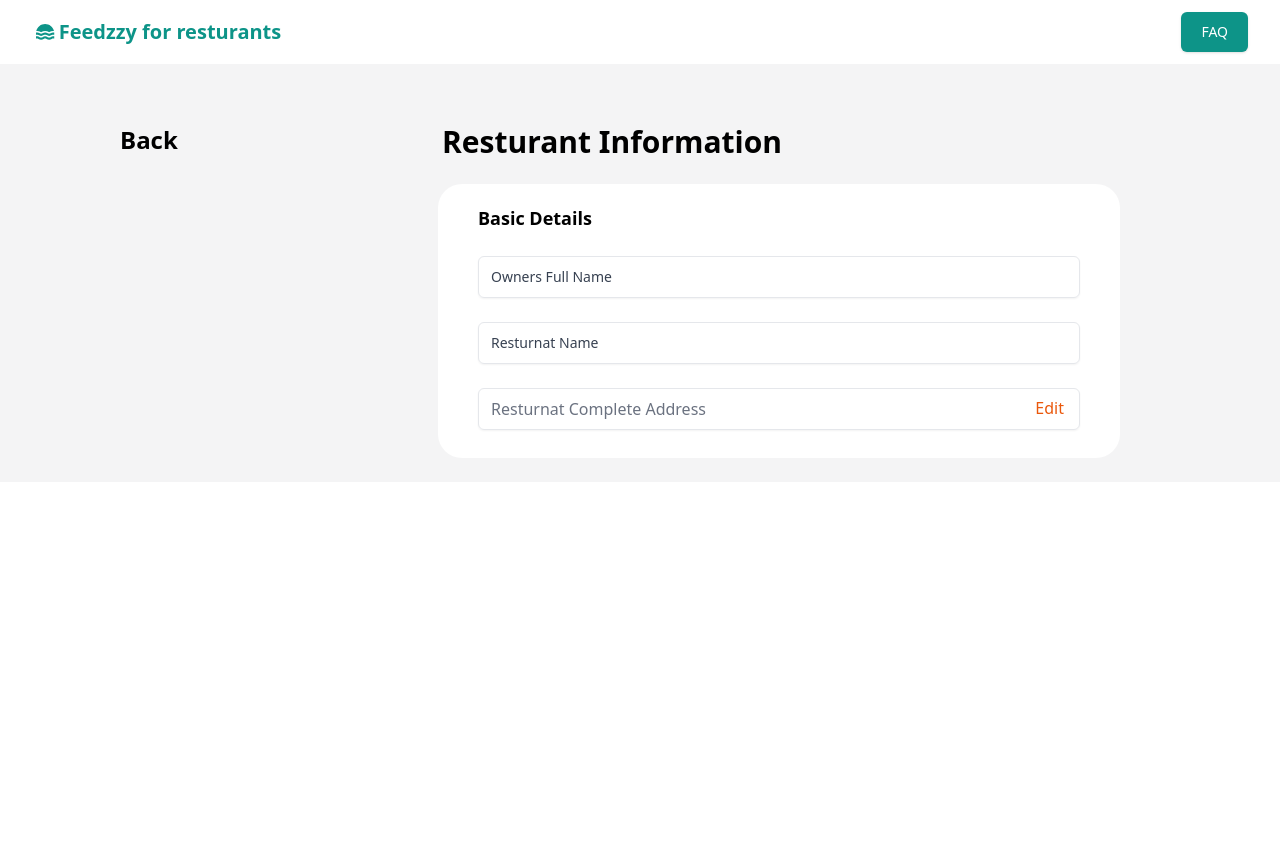
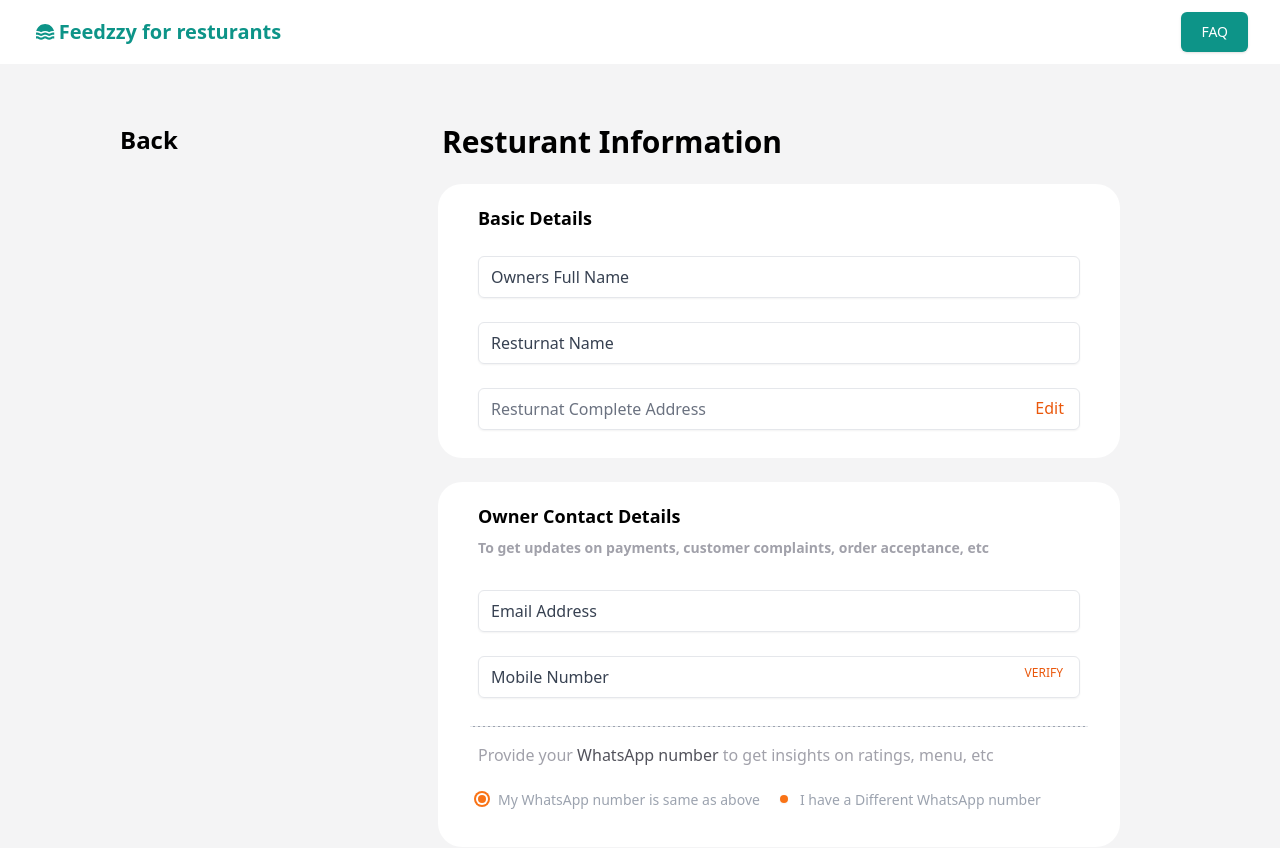
Before and after one commit to Phinix-BI/Feedzzy, a React (Vite) app in the folder client/: page /resturant/register/basicInformation in a window 1280 px wide. Shown: the top 848 px of the page. Before the commit the page ends 800 px from the top, so only its background shows below. Built offline with nearby package versions, Linux system fonts and the light colour scheme.

Commit message:
(client):add owner contact details

```diff
--- a/client/src/components/ResturantPages/RegisterPages/BasicInformation/BasicInformation.tsx
+++ b/client/src/components/ResturantPages/RegisterPages/BasicInformation/BasicInformation.tsx
@@ -1,12 +1,16 @@
 import NavBar from "../common/NavBar/NavBar.tsx";
 import  {  useState } from "react";
 import BasicDetails from "../Register1/BasicDetails/BasicDetails.tsx";
+import Owners_Contact_Details from "../Register1/Owner_Contact_Details/Owner_Contact_Details.tsx";
 
 function BasicInformation() {
   const [ownerFullName, setOwnerFullName] = useState<string>("");
   const [resturantName, setResturantName] = useState<string>("");
   const [resturantAddress, setResturantAddress] = useState<string>("");
-
+  const [ownerEmailAddress, setOwnerEmailAddress] = useState<string>("");
+  const [ownerPhoneNumber, setOwnerPhoneNumber] = useState<string>("");
+  const [whatsappNumber, setWhatsappNumber] = useState<string>("");
+  const [isDiffWhastappNumber, setIsDiffWhatsappNumber] = useState<boolean>(false);
 
   return (
 
@@ -31,8 +35,8 @@ function BasicInformation() {
                     </div>
 
                     <BasicDetails ownerFullName={ownerFullName} resturantName={resturantName} resturantAddress={resturantAddress} onChangeOwnerFullName={setOwnerFullName} onChangeResturantName={setResturantName} onChangeResturantAddress={setResturantAddress} />
-
-                    {/* <button type="button" className="inline-block rounded bg-orange-600 px-8 py-3 text-sm font-medium text-white transition hover:scale-110 hover:shadow-xl focus:outline-none" onClick={handleNext}>Next</button> */}
+                    <Owners_Contact_Details ownerEmailAddress={ownerEmailAddress} ownerPhoneNumber={ownerPhoneNumber} whatsappNumber={whatsappNumber} onChangeOwnerEmailAddress={setOwnerEmailAddress} onChangeOwnerPhoneNumber={setOwnerPhoneNumber}
+                    onChangeWhatsappNumber={setWhatsappNumber} isDiffWhatsappNumber={isDiffWhastappNumber} onChangeIsDiffWhatsappNumber={setIsDiffWhatsappNumber} />
                   </div>
 
 
--- a/client/src/components/ResturantPages/RegisterPages/Register1/BasicDetails/BasicDetails.tsx
+++ b/client/src/components/ResturantPages/RegisterPages/Register1/BasicDetails/BasicDetails.tsx
@@ -29,18 +29,18 @@ const BasicDetails: React.FC<BasicDetailsProps> = ({ ownerFullName, resturantNam
             <div className="pb-4">
                 <div className="px-5 py-3">
                     <label htmlFor="Username" className="w-full  relative block rounded-md border border-gray-200 shadow-sm focus-within:border-blue-600 focus-within:ring-1 focus-within:ring-blue-600">
-                        <input type="text" id="Username" className=" w-full peer border-none bg-transparent placeholder-transparent focus:border-transparent focus:outline-none focus:ring-0" placeholder=" Owners Full Name" value={ownerFullName} onChange={(e) => onChangeOwnerFullName(e.target.value)} />
+                        <input type="text" id="Username" className=" w-full peer border-none bg-transparent focus:border-transparent focus:outline-none focus:ring-0" placeholder="Owners Full Name" value={ownerFullName} onChange={(e) => onChangeOwnerFullName(e.target.value)} />
 
-                        <span className="pointer-events-none absolute start-2.5 top-0 -translate-y-1/2 bg-white p-0.5 text-xs text-gray-700 transition-all peer-placeholder-shown:top-1/2 peer-placeholder-shown:text-sm peer-focus:top-0 peer-focus:text-xs" >
+                        <span className="pointer-events-none absolute start-2.5 top-0 -translate-y-1/2 bg-white p-0.5 text-md text-gray-700 transition-all peer-placeholder-shown:top-1/2 peer-placeholder-shown:text-md peer-focus:top-0 peer-focus:text-xs" >
                             Owners Full Name
                         </span>
                     </label>
                 </div>
                 <div className="px-5 py-3">
                     <label htmlFor="Resturantname" className="w-full  relative block rounded-md border border-gray-200 shadow-sm focus-within:border-blue-600 focus-within:ring-1 focus-within:ring-blue-600">
-                        <input type="text" id="Resturantname" className="w-full  peer border-none bg-transparent placeholder-transparent focus:border-transparent focus:outline-none focus:ring-0" placeholder="Resturnat name" value={resturantName} onChange={(e) => onChangeResturantName(e.target.value)} />
+                        <input type="text" id="Resturantname" className="w-full  peer border-none bg-transparent   focus:border-transparent focus:outline-none focus:ring-0" placeholder="Resturnat name" value={resturantName} onChange={(e) => onChangeResturantName(e.target.value)} />
 
-                        <span className="pointer-events-none absolute start-2.5 top-0 -translate-y-1/2 bg-white p-0.5 text-xs text-gray-700 transition-all peer-placeholder-shown:top-1/2 peer-placeholder-shown:text-sm peer-focus:top-0 peer-focus:text-xs" >
+                        <span className="pointer-events-none absolute start-2.5 top-0 -translate-y-1/2 bg-white p-0.5 text-md text-gray-700 transition-all peer-placeholder-shown:top-1/2 peer-placeholder-shown:text-md peer-focus:top-0 peer-focus:text-xs" >
                             Resturnat Name
                         </span>
                     </label>
--- a/client/src/components/ResturantPages/RegisterPages/Register1/Owner_Contact_Details/Owner_Contact_Details.tsx
+++ b/client/src/components/ResturantPages/RegisterPages/Register1/Owner_Contact_Details/Owner_Contact_Details.tsx
@@ -1,58 +1,98 @@
-import React, { useState } from 'react';
+import React from 'react';
 
 interface Owners_contact_details_Props {
-    ownerFullName: string;
-    resturantName: string;
-    resturantAddress: string;
+    ownerEmailAddress: string;
+    ownerPhoneNumber: string;
+    whatsappNumber ?: string;
+    isDiffWhatsappNumber ?: boolean;
 
-    onChangeOwnerFullName: (ownerFullName: string) => void;
-    onChangeResturantName: (resturantName: string) => void;
-    onChangeResturantAddress: (resturantAddress: string) => void;
+    onChangeOwnerEmailAddress : (ownerEmailAddress: string) => void;
+    onChangeOwnerPhoneNumber : (ownerPhoneNumber: string) => void;
+    onChangeWhatsappNumber ?: (whatsappNumber: string) => void;
+    onChangeIsDiffWhatsappNumber ?: (isDiffWhatsappNumber: boolean) => void;
 
 }
 
-const Owners_Contact_Details: React.FC<Owners_contact_details_Props> = ({ ownerFullName, resturantName, resturantAddress, onChangeOwnerFullName, onChangeResturantName, onChangeResturantAddress}) => {
-    const[isAddressSideBarOpen, setIsAddressSideBarOpen] = useState<boolean>(false);
+const Owners_Contact_Details: React.FC<Owners_contact_details_Props> = ({ ownerEmailAddress, ownerPhoneNumber, whatsappNumber,isDiffWhatsappNumber,onChangeOwnerEmailAddress, onChangeOwnerPhoneNumber, onChangeWhatsappNumber,onChangeIsDiffWhatsappNumber}) => {
 
-    const handleEdit  = ():void => {
-
-        setIsAddressSideBarOpen(!isAddressSideBarOpen);
-    }
+    const handelRadioChange = (e: React.ChangeEvent<HTMLInputElement>) => {
+        if (e.target.value === 'ColorBlue1') {
+            onChangeIsDiffWhatsappNumber && onChangeIsDiffWhatsappNumber(false);
+        } else if (onChangeIsDiffWhatsappNumber) {
+            onChangeIsDiffWhatsappNumber(true);
+        }
+    };
 
     return (
         <>
         <div className="bg-white rounded-3xl mx-4 my-6 px-5">
             <div className="px-5 py-5 font-semibold text-lg">
-                <h2>Basic Details</h2>
+                <h2>Owner Contact Details</h2>
+                <div className='mt-2 text-sm text-zinc-400'>To get updates on payments, customer complaints, order acceptance, etc</div>
             </div>
             <div className="pb-4">
                 <div className="px-5 py-3">
-                    <label htmlFor="Username" className="w-full  relative block rounded-md border border-gray-200 shadow-sm focus-within:border-blue-600 focus-within:ring-1 focus-within:ring-blue-600">
-                        <input type="text" id="Username" className=" w-full peer border-none bg-transparent placeholder-transparent focus:border-transparent focus:outline-none focus:ring-0" placeholder=" Owners Full Name" value={ownerFullName} onChange={(e) => onChangeOwnerFullName(e.target.value)} />
+                    <label htmlFor="Useremail" className="w-full  relative block rounded-md border border-gray-200 shadow-sm focus-within:border-blue-600 focus-within:ring-1 focus-within:ring-blue-600">
+                        <input type="text" id="Useremail" className=" w-full peer border-none bg-transparent  focus:border-transparent focus:outline-none focus:ring-0" placeholder="Email Address" value={ownerEmailAddress} onChange={(e) => onChangeOwnerEmailAddress(e.target.value)} />
 
-                        <span className="pointer-events-none absolute start-2.5 top-0 -translate-y-1/2 bg-white p-0.5 text-xs text-gray-700 transition-all peer-placeholder-shown:top-1/2 peer-placeholder-shown:text-sm peer-focus:top-0 peer-focus:text-xs" >
-                            Owners Full Name
+                        <span className="pointer-events-none absolute start-2.5 top-0 -translate-y-1/2 bg-white p-0.5 text-md text-gray-700 transition-all peer-placeholder-shown:top-1/2 peer-placeholder-shown:text-md peer-focus:top-0 peer-focus:text-xs" >
+                          Email Address
                         </span>
                     </label>
                 </div>
                 <div className="px-5 py-3">
-                    <label htmlFor="Resturantname" className="w-full  relative block rounded-md border border-gray-200 shadow-sm focus-within:border-blue-600 focus-within:ring-1 focus-within:ring-blue-600">
-                        <input type="text" id="Resturantname" className="w-full  peer border-none bg-transparent placeholder-transparent focus:border-transparent focus:outline-none focus:ring-0" placeholder="Resturnat name" value={resturantName} onChange={(e) => onChangeResturantName(e.target.value)} />
+                    <label htmlFor="PhoneNumber" className="w-full  relative block rounded-md border border-gray-200 shadow-sm focus-within:border-blue-600 focus-within:ring-1 focus-within:ring-blue-600">
+                        <input type="text" id="PhoneNumber" className="w-full  peer border-none bg-transparent  focus:border-transparent focus:outline-none focus:ring-0" placeholder="Mobile Number" value={ownerPhoneNumber} onChange={(e) => onChangeOwnerPhoneNumber(e.target.value)} />
+                        <span className="absolute end-0  top-0.5 cursor-pointer my-auto px-4 py-1.5 text-xs font-medium text-orange-600 ">VERIFY
+                        </span>
 
-                        <span className="pointer-events-none absolute start-2.5 top-0 -translate-y-1/2 bg-white p-0.5 text-xs text-gray-700 transition-all peer-placeholder-shown:top-1/2 peer-placeholder-shown:text-sm peer-focus:top-0 peer-focus:text-xs" >
-                            Resturnat Name
+                        <span className="pointer-events-none absolute start-2.5 top-0 -translate-y-1/2 bg-white p-0.5 text-md text-gray-700 transition-all peer-placeholder-shown:top-1/2 peer-placeholder-shown:text-md peer-focus:top-0 peer-focus:text-xs" >
+                            Mobile Number
                         </span>
                     </label>
                 </div>
-                <div className="px-5 py-3 ">
-                    <div className="relative">
-                        <label htmlFor="ResturantAddress" className="w-full  relative block rounded-md border border-gray-200 shadow-sm ">
-                            <input type="text" id="resturantAddress" className="w-full peer border-none bg-transparent focus:border-transparent focus:outline-none focus:ring-0" placeholder="Resturnat Complete Address" value=    {resturantAddress} onChange={(e) => onChangeResturantAddress(e.target.value)} readOnly />
 
-                        </label>
-                         <div  className="absolute end-0  top-0.5 cursor-pointer px-4 py-1.5 text-md font-medium text-orange-600 " onClick={handleEdit}>Edit</div>
+                <hr className="h-px my-4 mx-3 border-1 border-dashed bg-gray-400" />
+
+                <div className='text-zinc-400 mx-5 '>Provide your <span className='text-zinc-600 text-bold'>WhatsApp number</span> to get insights on ratings, menu, etc</div>
+
+                <div className='mx-5 my-5 flex flex-wrap gap-5'>
+                    <div className='flex'>
+                        <div className='flex my-auto block size-2 my-auto cursor-pointer rounded-full bg-orange-500 shadow-sm has-[:checked]:ring-2 has-[:checked]:ring-orange-500 has-[:checked]:ring-offset-2'>
+                            <input type="radio" name="ColorOption" value="ColorBlue1" id="ColorBlue1" className="sr-only"
+                             checked={!isDiffWhatsappNumber}
+                             onChange={handelRadioChange} />
+                        </div>
+                        <div className='pl-3'>
+                            <label htmlFor="ColorBlue1" className="text-sm text-semibold text-gray-400">My WhatsApp number is same as above</label>
+                        </div>
+                    </div>
+                    <div className='flex'>
+                        <div className='flex my-auto block size-2 my-auto cursor-pointer rounded-full bg-orange-500 shadow-sm has-[:checked]:ring-2 has-[:checked]:ring-orange-500 has-[:checked]:ring-offset-2'>
+                            <input type="radio" name="ColorOption" value="ColorBlue2" id="ColorBlue2" className="sr-only"
+                              checked={isDiffWhatsappNumber}
+                                onChange={handelRadioChange} />
+                        </div>
+                        <div className='pl-3'>
+                            <label htmlFor="ColorBlue2" className="text-sm text-semibold text-gray-400">I have a Different WhatsApp number</label>
+                        </div>
                     </div>
                 </div>
+
+                {isDiffWhatsappNumber && (
+                <div className="px-5 py-5 ">
+                    <label htmlFor="WhatsappNumber" className="w-full  relative block rounded-md border border-gray-200 shadow-sm focus-within:border-blue-600 focus-within:ring-1 focus-within:ring-blue-600">
+
+                        <input type="text" id="WhatsappNumber" className="w-full  peer border-none bg-transparent  focus:border-transparent focus:outline-none focus:ring-0" placeholder="WhatsApp Number" value={whatsappNumber} onChange={(e) => onChangeWhatsappNumber?.(e.target.value)} />
+
+                        <span className="pointer-events-none absolute start-2.5 top-0 -translate-y-1/2 bg-white p-0.5 text-md text-gray-700 transition-all peer-placeholder-shown:top-1/2 peer-placeholder-shown:text-md peer-focus:top-0 peer-focus:text-xs" >
+                            WhatsApp Number
+                        </span>
+                    </label>
+                </div>
+                )}
+
+
             </div>
         </div>
     </>
```
